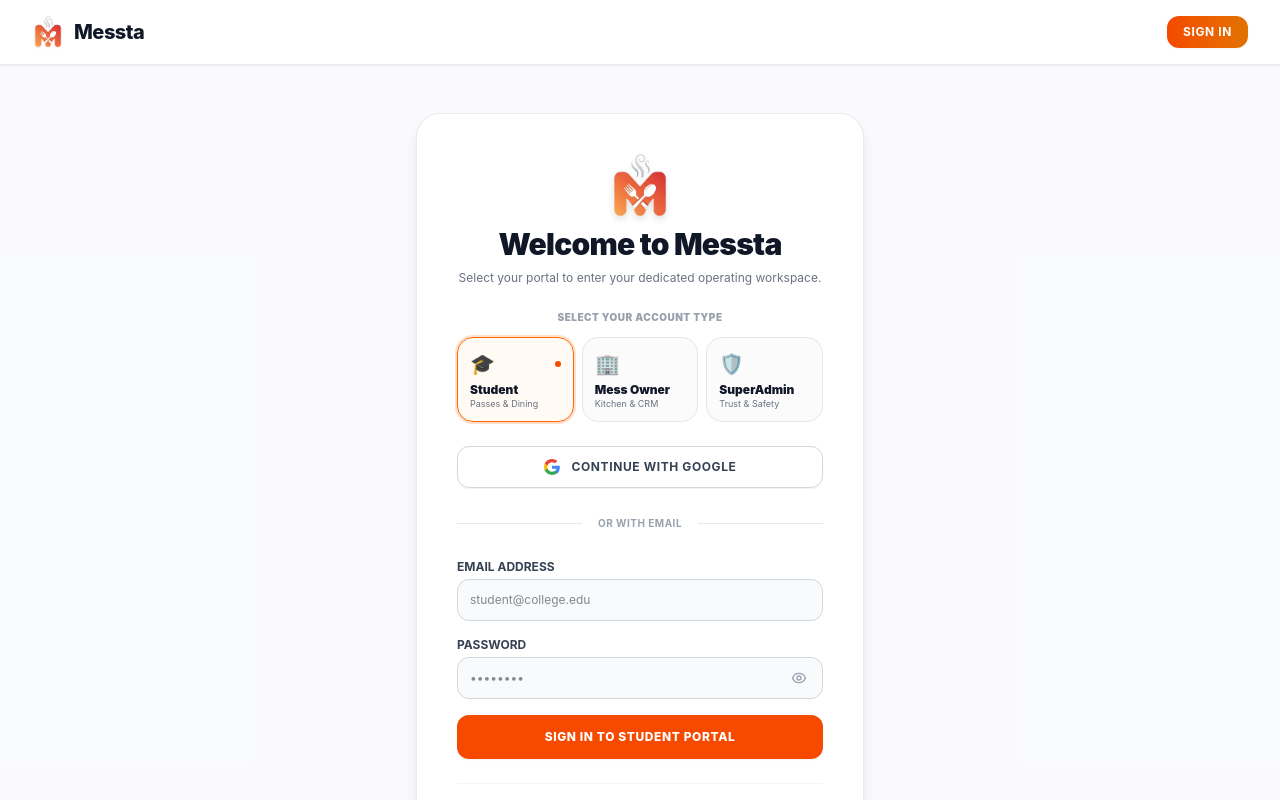
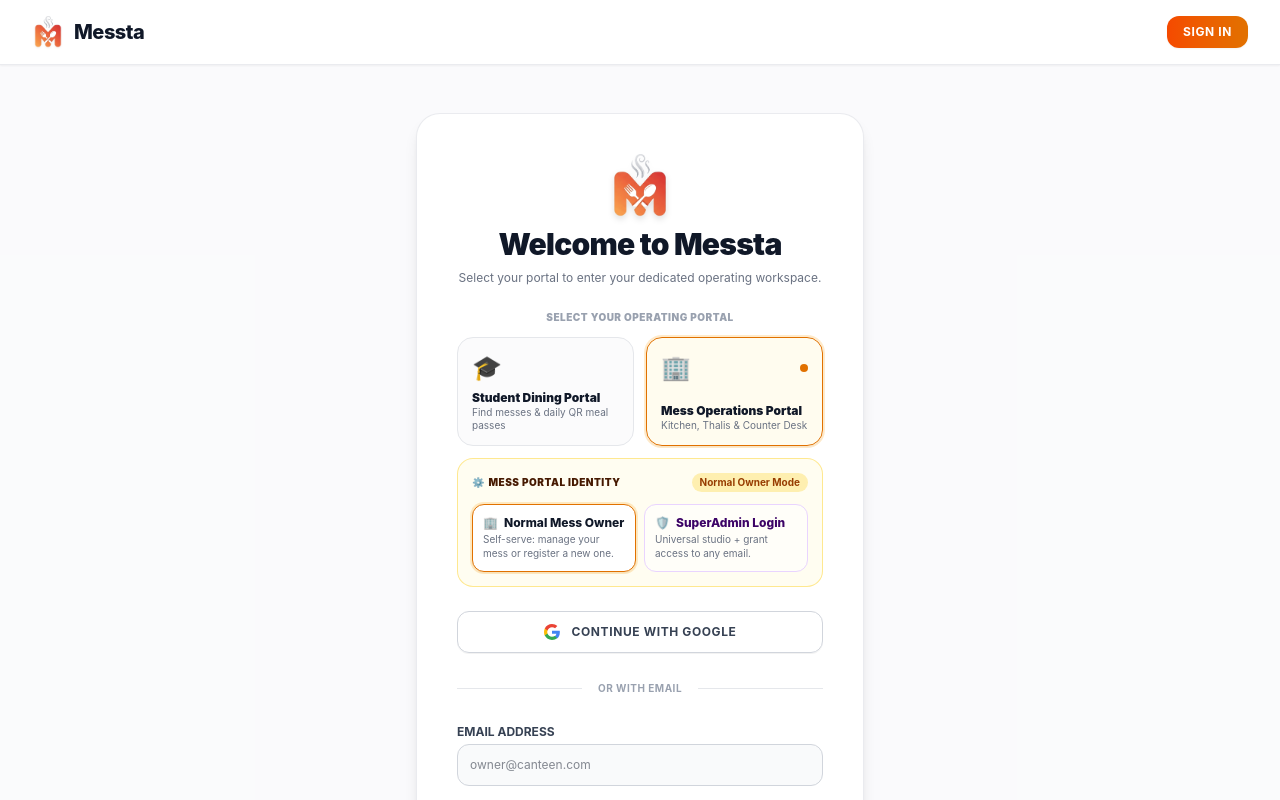
Before and after one commit to sachinnsinghhh/messta, a React (Vite) app in the folder frontend/: page /login in a window 1280 px wide. Shown: the top 800 px of the page. Built offline with nearby package versions, Linux system fonts and the light colour scheme; no server answers.

Commit message:
feat: add dual-purpose login selector in mess portal & restore self-serve registration for normal owners alongside superadmin access delegation

```diff
--- a/frontend/src/pages/Login.jsx
+++ b/frontend/src/pages/Login.jsx
@@ -8,7 +8,13 @@
   const [isSignup, setIsSignup] = useState(false);
   const [email, setEmail] = useState("");
   const [password, setPassword] = useState("");
-  const [role, setRole] = useState("user"); // "user" (Student), "owner" (Mess Partner), or "admin" (SuperAdmin)
+  // Track portal type: "user" (Student) or "mess" (Mess Operations)
+  const [portalType, setPortalType] = useState("mess");
+  // Track mess portal sub-role: "owner" (Normal Mess Owner) or "admin" (SuperAdmin Master Login)
+  const [messMode, setMessMode] = useState("owner");
+
+  const role = portalType === "user" ? "user" : messMode;
+
   const [adminPasskey, setAdminPasskey] = useState("");
   const [showAdminPasskey, setShowAdminPasskey] = useState(false);
   const [showPassword, setShowPassword] = useState(false);
@@ -21,9 +27,7 @@
   // If already logged in, redirect directly to their respective framework
   useEffect(() => {
     if (currentUser) {
-      if (activeRole === "admin") {
-        navigate("/admin/finance", { replace: true });
-      } else if (activeRole === "owner") {
+      if (activeRole === "admin" || activeRole === "owner") {
         navigate("/owner", { replace: true });
       } else {
         navigate("/", { replace: true });
@@ -58,9 +62,7 @@
       }
 
       // Direct to respective framework immediately
-      if (role === "admin") {
-        navigate("/admin/finance", { replace: true });
-      } else if (role === "owner") {
+      if (role === "admin" || role === "owner") {
         navigate("/owner", { replace: true });
       } else {
         navigate("/", { replace: true });
@@ -101,9 +103,7 @@
 
     try {
       await loginWithGoogle(role);
-      if (role === "admin") {
-        navigate("/admin/finance", { replace: true });
-      } else if (role === "owner") {
+      if (role === "admin" || role === "owner") {
         navigate("/owner", { replace: true });
       } else {
         navigate("/", { replace: true });
@@ -138,88 +138,116 @@
           </p>
         </div>
 
-        {/* ── STEP 1: PORTAL SELECTION (Student vs. Mess Partner vs. SuperAdmin) ── */}
+        {/* ── STEP 1: PORTAL SELECTION (Student vs. Mess Operations) ── */}
         <div className="space-y-3">
           <label className="block text-[10px] font-black uppercase tracking-wider text-gray-400 text-center">
-            Select Your Account Type
+            Select Your Operating Portal
           </label>
-          <div className="grid grid-cols-3 gap-2">
+          <div className="grid grid-cols-2 gap-3">
             <button
               type="button"
-              onClick={() => setRole("user")}
-              className={`p-3 rounded-2xl border text-left transition-all flex flex-col justify-between ${
-                role === "user"
-                  ? "border-orange-500 bg-orange-50/60 ring-2 ring-orange-500/20 shadow-xs"
+              onClick={() => setPortalType("user")}
+              className={`p-3.5 rounded-2xl border text-left transition-all flex flex-col justify-between ${
+                portalType === "user"
+                  ? "border-orange-500 bg-orange-50/70 ring-2 ring-orange-500/20 shadow-xs"
                   : "border-gray-200 bg-gray-50/70 hover:border-gray-300 text-gray-600"
               }`}
             >
-              <div className="flex items-center justify-between w-full mb-1">
-                <span className="text-xl">🎓</span>
-                {role === "user" && (
-                  <span className="w-1.5 h-1.5 rounded-full bg-orange-600"></span>
+              <div className="flex items-center justify-between w-full mb-1.5">
+                <span className="text-2xl">🎓</span>
+                {portalType === "user" && (
+                  <span className="w-2 h-2 rounded-full bg-orange-600"></span>
                 )}
               </div>
               <div>
-                <span className="font-black text-xs text-gray-900 block">Student</span>
-                <span className="text-[9px] text-gray-500 leading-tight block">
-                  Passes & Dining
+                <span className="font-black text-xs text-gray-900 block">Student Dining Portal</span>
+                <span className="text-[10px] text-gray-500 leading-tight block">
+                  Find messes & daily QR meal passes
                 </span>
               </div>
             </button>
 
             <button
               type="button"
-              onClick={() => setRole("owner")}
-              className={`p-3 rounded-2xl border text-left transition-all flex flex-col justify-between ${
-                role === "owner"
+              onClick={() => setPortalType("mess")}
+              className={`p-3.5 rounded-2xl border text-left transition-all flex flex-col justify-between ${
+                portalType === "mess"
                   ? "border-amber-600 bg-amber-50/80 ring-2 ring-amber-500/20 shadow-xs"
                   : "border-gray-200 bg-gray-50/70 hover:border-gray-300 text-gray-600"
               }`}
             >
-              <div className="flex items-center justify-between w-full mb-1">
-                <span className="text-xl">🏢</span>
-                {role === "owner" && (
-                  <span className="w-1.5 h-1.5 rounded-full bg-amber-600"></span>
+              <div className="flex items-center justify-between w-full mb-1.5">
+                <span className="text-2xl">🏢</span>
+                {portalType === "mess" && (
+                  <span className="w-2 h-2 rounded-full bg-amber-600"></span>
                 )}
               </div>
               <div>
-                <span className="font-black text-xs text-gray-900 block">Mess Owner</span>
-                <span className="text-[9px] text-gray-500 leading-tight block">
-                  Kitchen & CRM
-                </span>
-              </div>
-            </button>
-
-            <button
-              type="button"
-              onClick={() => setRole("admin")}
-              className={`p-3 rounded-2xl border text-left transition-all flex flex-col justify-between ${
-                role === "admin"
-                  ? "border-purple-600 bg-purple-50/90 ring-2 ring-purple-500/20 shadow-xs"
-                  : "border-gray-200 bg-gray-50/70 hover:border-gray-300 text-gray-600"
-              }`}
-            >
-              <div className="flex items-center justify-between w-full mb-1">
-                <span className="text-xl">🛡️</span>
-                {role === "admin" && (
-                  <span className="w-1.5 h-1.5 rounded-full bg-purple-600"></span>
-                )}
-              </div>
-              <div>
-                <span className="font-black text-xs text-gray-900 block">SuperAdmin</span>
-                <span className="text-[9px] text-gray-500 leading-tight block">
-                  Trust & Safety
+                <span className="font-black text-xs text-gray-900 block">Mess Operations Portal</span>
+                <span className="text-[10px] text-gray-500 leading-tight block">
+                  Kitchen, Thalis & Counter Desk
                 </span>
               </div>
             </button>
           </div>
 
+          {/* ── MESS PORTAL DUAL-PURPOSE ROLE SELECTOR (Normal Owner vs. SuperAdmin) ── */}
+          {portalType === "mess" && (
+            <div className="bg-amber-50/70 border border-amber-200/90 rounded-2xl p-3.5 space-y-3 animate-in fade-in duration-200">
+              <div className="flex items-center justify-between">
+                <span className="text-[10px] font-black uppercase tracking-wider text-amber-950 flex items-center gap-1">
+                  <span>⚙️</span>
+                  <span>Mess Portal Identity</span>
+                </span>
+                <span className="text-[10px] font-bold text-amber-800 bg-amber-200/60 px-2 py-0.5 rounded-full">
+                  {messMode === "owner" ? "Normal Owner Mode" : "SuperAdmin Mode"}
+                </span>
+              </div>
+
+              <div className="grid grid-cols-2 gap-2">
+                <button
+                  type="button"
+                  onClick={() => setMessMode("owner")}
+                  className={`p-2.5 rounded-xl border text-left transition-all ${
+                    messMode === "owner"
+                      ? "bg-white border-amber-600 ring-2 ring-amber-500/20 text-gray-900 shadow-xs font-bold"
+                      : "bg-white/60 border-amber-200 text-gray-600 hover:bg-white"
+                  }`}
+                >
+                  <div className="flex items-center gap-1.5 text-xs text-gray-900 font-extrabold">
+                    <span>🏢</span>
+                    <span>Normal Mess Owner</span>
+                  </div>
+                  <p className="text-[10px] text-gray-500 mt-0.5 font-normal leading-snug">
+                    Self-serve: manage your mess or register a new one.
+                  </p>
+                </button>
+
+                <button
+                  type="button"
+                  onClick={() => setMessMode("admin")}
+                  className={`p-2.5 rounded-xl border text-left transition-all ${
+                    messMode === "admin"
+                      ? "bg-white border-purple-600 ring-2 ring-purple-500/20 text-purple-950 shadow-xs font-bold"
+                      : "bg-white/60 border-purple-200 text-gray-600 hover:bg-white"
+                  }`}
+                >
+                  <div className="flex items-center gap-1.5 text-xs text-purple-950 font-extrabold">
+                    <span>🛡️</span>
+                    <span>SuperAdmin Login</span>
+                  </div>
+                  <p className="text-[10px] text-gray-500 mt-0.5 font-normal leading-snug">
+                    Universal studio + grant access to any email.
+                  </p>
+                </button>
+              </div>
+
               {/* SuperAdmin Passkey Security Gate */}
-          {role === "admin" && (
-            <div className="bg-purple-50/80 border border-purple-200/90 rounded-2xl p-3.5 space-y-2 text-xs animate-in fade-in duration-200">
+              {messMode === "admin" && (
+                <div className="bg-purple-50 border border-purple-200/90 rounded-xl p-3 space-y-2 text-xs animate-in fade-in duration-200">
                   <div className="flex items-center justify-between">
                     <span className="font-black text-purple-950 flex items-center gap-1.5 text-[11px]">
-                  <span>🔐</span> Master Security Passkey
+                      <span>🔐</span> SuperAdmin Master Security Passkey
                     </span>
                   </div>
                   <div className="relative">
@@ -227,7 +255,7 @@
                       type={showAdminPasskey ? "text" : "password"}
                       value={adminPasskey}
                       onChange={(e) => setAdminPasskey(e.target.value)}
-                  placeholder="Enter Platform Master Security Passkey..."
+                      placeholder="Enter SuperAdmin Master Passkey..."
                       className="w-full p-2.5 pr-10 text-xs bg-white border border-purple-300 rounded-xl focus:ring-2 focus:ring-purple-500 font-mono text-purple-900"
                     />
                     <button
@@ -250,8 +278,10 @@
                     </button>
                   </div>
                   <p className="text-[10px] text-purple-700 leading-snug">
-                Restricted access for authorized Messta SuperAdmin personnel only.
+                    Enter master passkey to unlock the universal outlet switcher and the permission-granting tool.
                   </p>
+                </div>
+              )}
             </div>
           )}
         </div>
```
Also changed, not shown: frontend/src/pages/ownerdashboard.jsx (+135 -43 lines). Lines whose indentation alone changed are shown as unchanged.
